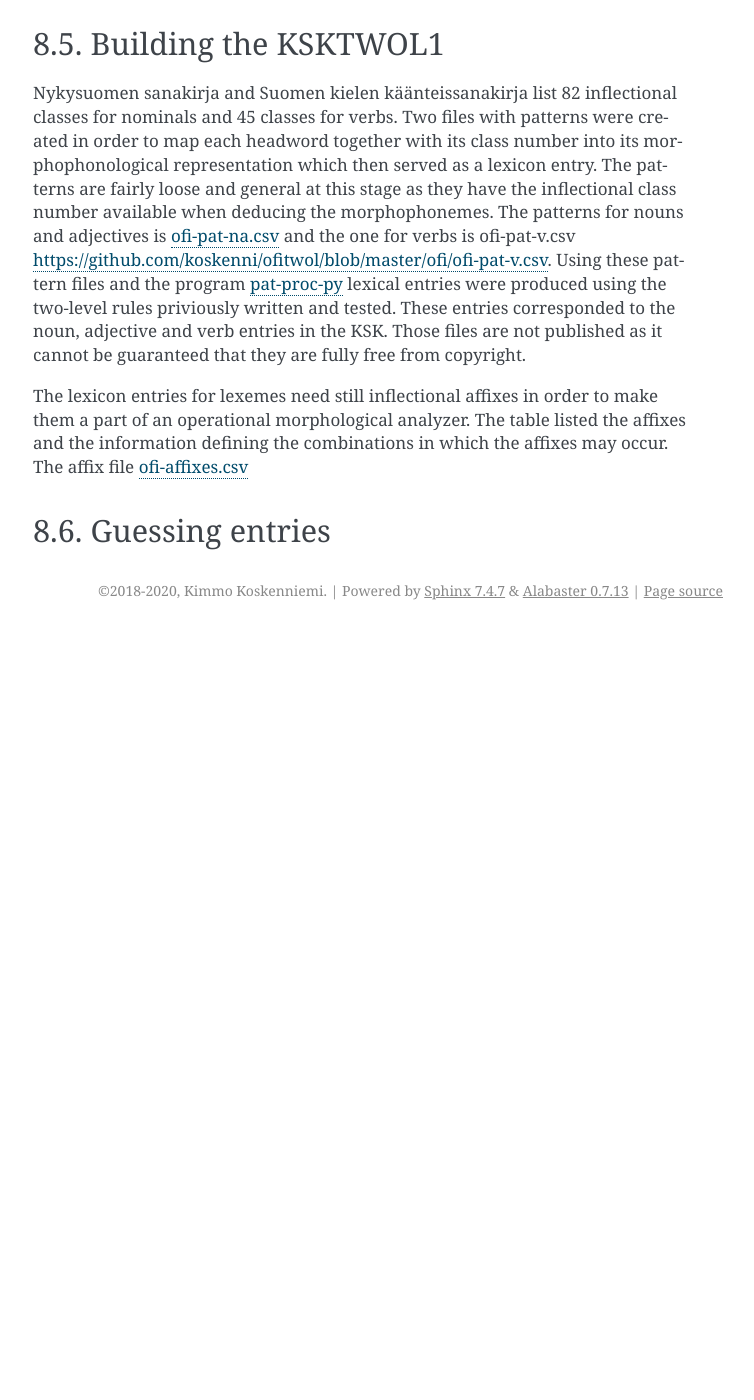
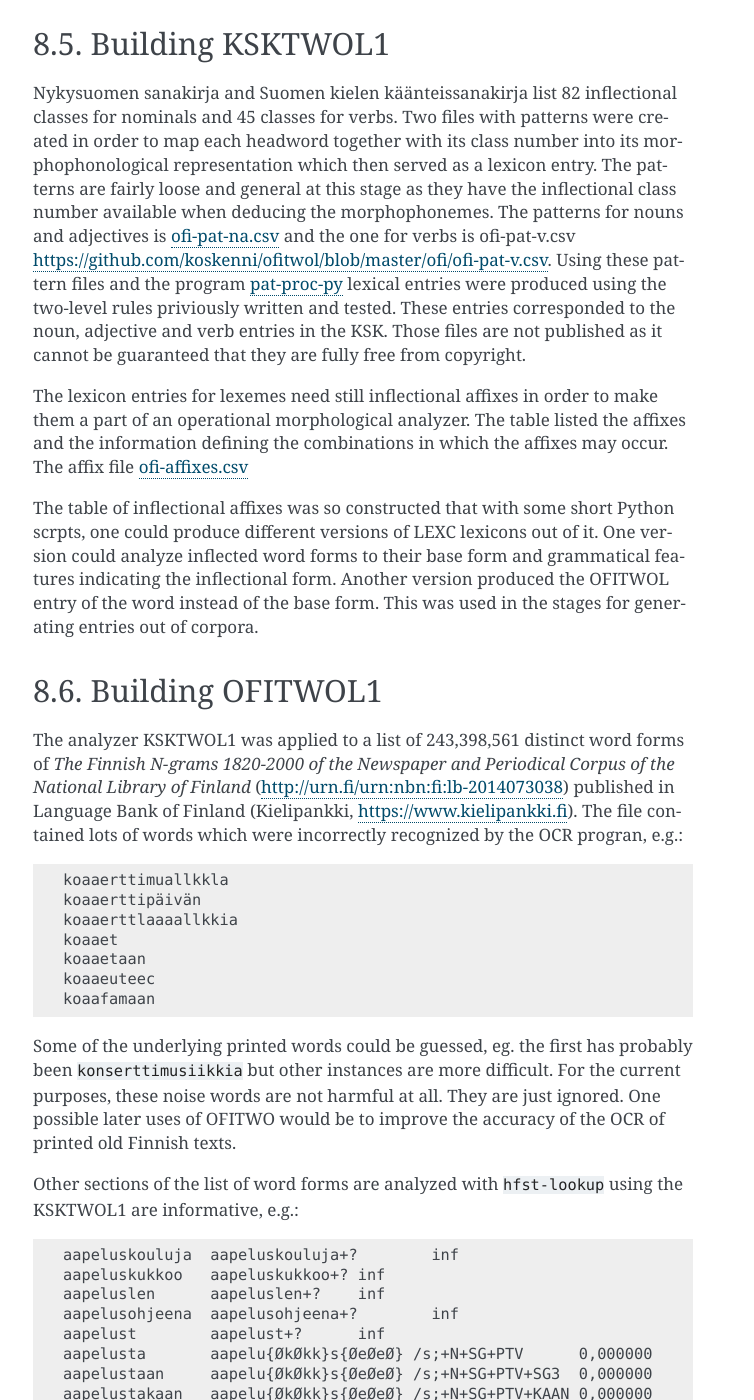
Before and after one commit to koskenni/twol, a Sphinx documentation site: the page built from docs/ofitwol.rst, in a window 1280 px wide and 1400 px high, scrolled down 4275 px. Shown: the whole window, without its empty margins (387-1141 px from the left). Built offline with Sphinx 7.4.7, drawn with Linux system fonts in a browser that asks for light colours; before the commit the page ends 4905 px from its top, so only the background shows below that; some of the changed text lies outside the part shown.

Commit message:
minor addition to docs

```diff
--- a/docs/ofitwol.rst
+++ b/docs/ofitwol.rst
@@ -81,14 +81,48 @@ Once all rules seemed to be OK, the complete rule set was tested against the exa
 From here on, the file containing the examples and the rule file became independent and the modifications were made directly to the examples rather than to the tables containing the inflected forms.  Some phenomena were not present in the paradigm tables and needed examples which the tables would not accommodate.
 
 
-Building the KSKTWOL1
-=====================
+Building KSKTWOL1
+=================
 
 Nykysuomen sanakirja and Suomen kielen käänteissanakirja list 82 inflectional classes for nominals and 45 classes for verbs.  Two files with patterns were created in order to map each headword together with its class number into its morphophonological representation which then served as a lexicon entry.  The patterns are fairly loose and general at this stage as they have the inflectional class number available when deducing the morphophonemes.  The patterns for nouns and adjectives is `ofi-pat-na.csv <https://github.com/koskenni/ofitwol/blob/master/ofi/ofi-pat-na.csv>`_ and the one for verbs is ofi-pat-v.csv `<https://github.com/koskenni/ofitwol/blob/master/ofi/ofi-pat-v.csv>`_.
 Using these pattern files and the program `pat-proc-py <https://github.com/koskenni/ofitwol/blob/master/ofi/pat-proc.py>`_ lexical entries were produced using the two-level rules priviously written and tested.  These entries corresponded to the noun, adjective and verb entries in the KSK.  Those files are not published as it cannot be guaranteed that they are fully free from copyright.
 
 The lexicon entries for lexemes need still inflectional affixes in order to make them a part of an operational morphological analyzer.  The table listed the affixes and the information defining  the combinations in which the affixes may occur.  The affix file `ofi-affixes.csv <https://github.com/koskenni/ofitwol/blob/master/ofi/ofi-affixes.csv>`_
 
+The table of inflectional affixes was so constructed that with some short Python scrpts, one could produce different versions of LEXC lexicons out of it.  One version could analyze inflected word forms to their base form and grammatical features indicating the inflectional form.  Another version produced the OFITWOL entry of the word instead of the base form.  This was used in the stages for generating entries out of corpora.
+
+
+Building OFITWOL1
+=================
+
+The analyzer KSKTWOL1 was applied to a list of 243,398,561 distinct word forms of *The Finnish N-grams 1820-2000 of the Newspaper and Periodical Corpus of the National Library of Finland* (http://urn.fi/urn:nbn:fi:lb-2014073038) published in Language Bank of Finland (Kielipankki, https://www.kielipankki.fi).  The file contained lots of words which were incorrectly recognized by the OCR progran, e.g.::
+
+  koaaerttimuallkkla
+  koaaerttipäivän
+  koaaerttlaaaallkkia
+  koaaet
+  koaaetaan
+  koaaeuteec
+  koaafamaan
+
+Some of the underlying printed words could be guessed, eg. the first has probably been ``konserttimusiikkia`` but other instances are more difficult.  For the current purposes, these noise words are not harmful at all.  They are just ignored.  One possible later uses of OFITWO would be to improve the accuracy of the OCR of printed old Finnish texts.
+
+Other sections of the list of word forms are analyzed with ``hfst-lookup`` using the KSKTWOL1 are informative, e.g.::
+
+  aapeluskouluja  aapeluskouluja+?        inf
+  aapeluskukkoo   aapeluskukkoo+? inf
+  aapeluslen      aapeluslen+?    inf
+  aapelusohjeena  aapelusohjeena+?        inf
+  aapelust        aapelust+?      inf
+  aapelusta       aapelu{ØkØkk}s{ØeØeØ} /s;+N+SG+PTV      0,000000
+  aapelustaan     aapelu{ØkØkk}s{ØeØeØ} /s;+N+SG+PTV+SG3  0,000000
+  aapelustakaan   aapelu{ØkØkk}s{ØeØeØ} /s;+N+SG+PTV+KAAN 0,000000
+  aapelustani     aapelu{ØkØkk}s{ØeØeØ} /s;+N+SG+PTV+SG1  0,000000
+  aapelustcn      aapelustcn+?    inf
+  aapelusten      aapelu{ØkØkk}s{ØeØeØ} /s;+N+PL+GEN      0,000000
+
+Here one can identify entries of the noun ``aapelus`` (``aapinen``, 'alphabet book') in five different forms.  The other word forms shown are either misspellings or compound words of the same lexeme.  Anyway, the analyzer shows that the word ``aapelus`` occurs in the corpus and that a lexicon ``aapelu{ØkØkk}s{ØeØeØ} /s;`` accounts for those five forms.  The entry tells that the lexeme is inflected as ``aapelus``, ``aapeluksen``, ``aapelusta``, ``aapeluksia``. etc.
+
 
 Guessing entries
 ================
```
Also changed, not shown: 1 other file.
